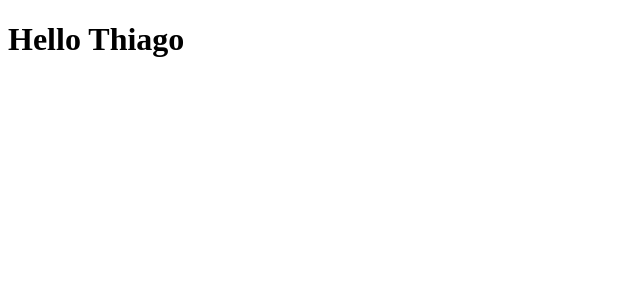
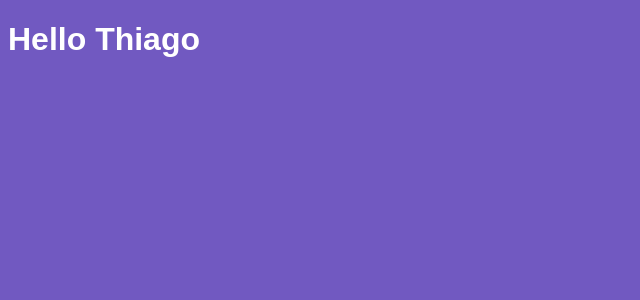
Before and after one commit to thiagoprimitivo/rocketseat-bootcamp-gostack-introducao-react, a React app: page / in a window 1280 px wide. Shown: the top 300 px of the page, without its empty margins (0-640 px from the left). Built offline with nearby package versions, Linux system fonts and the light colour scheme.

Commit message:
Importando CSS

```diff
--- a/package.json
+++ b/package.json
@@ -13,6 +13,8 @@
     "@babel/preset-env": "^7.9.0",
     "@babel/preset-react": "^7.9.4",
     "babel-loader": "^8.1.0",
+    "css-loader": "^3.5.1",
+    "style-loader": "^1.1.3",
     "webpack": "^4.42.1",
     "webpack-cli": "^3.3.11",
     "webpack-dev-server": "^3.10.3"
--- /dev/null
+++ b/src/App.css
@@ -0,0 +1,5 @@
+body {
+  background: #7159c1;
+  color: #fff;
+  font-family: Arial, Helvetica, sans-serif;
+}
--- a/src/App.js
+++ b/src/App.js
@@ -1,4 +1,5 @@
 import React from 'react';
+import './App.css';
 
 function App() {
   return <h1>Hello Thiago</h1>
--- a/webpack.config.js
+++ b/webpack.config.js
@@ -17,6 +17,12 @@
         use: {
           loader: 'babel-loader'
         }
+      }, {
+        test: /\.css$/,
+        use: [
+          { loader: 'style-loader' },
+          { loader: 'css-loader' },
+        ]
       }
     ]
   }
```
Also changed, not shown: 1 other file (tests, documents, lock files or other folders).
